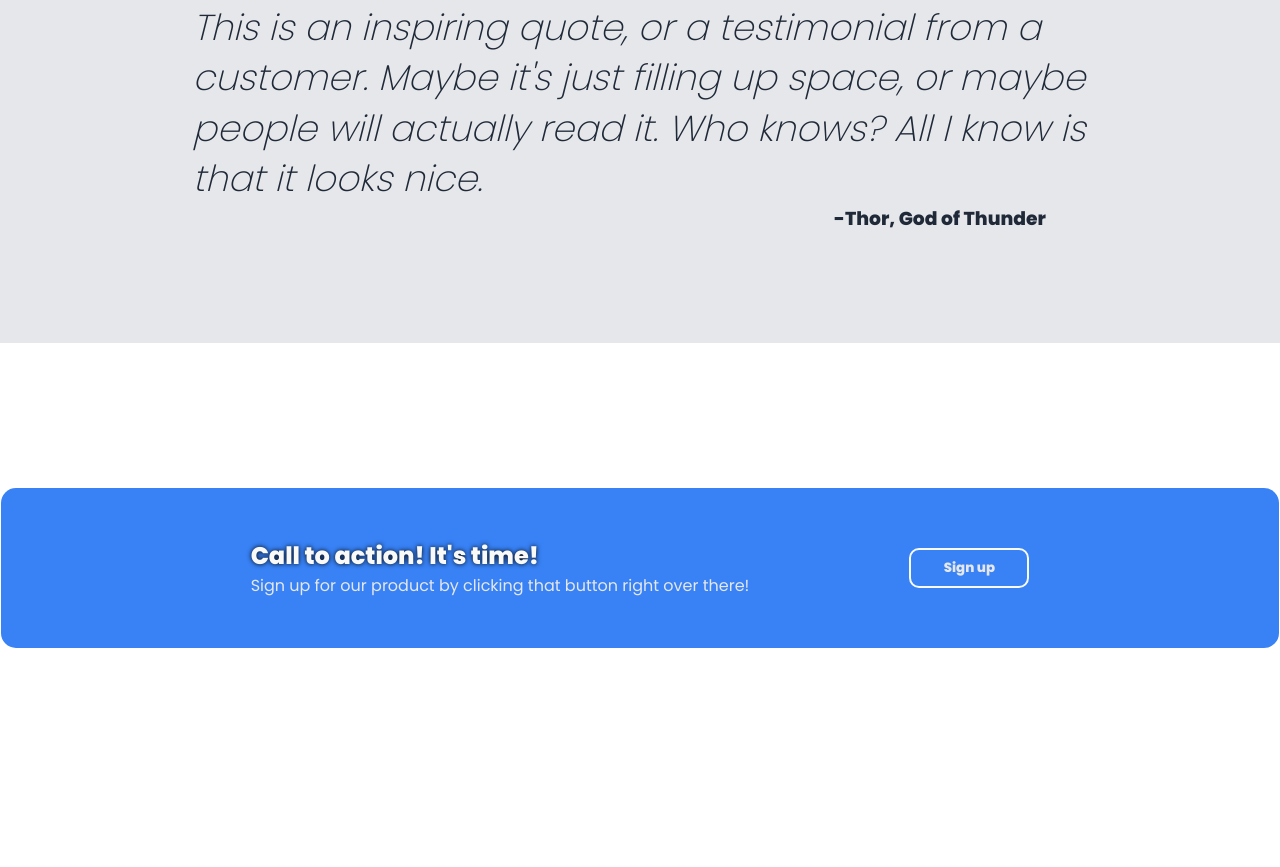
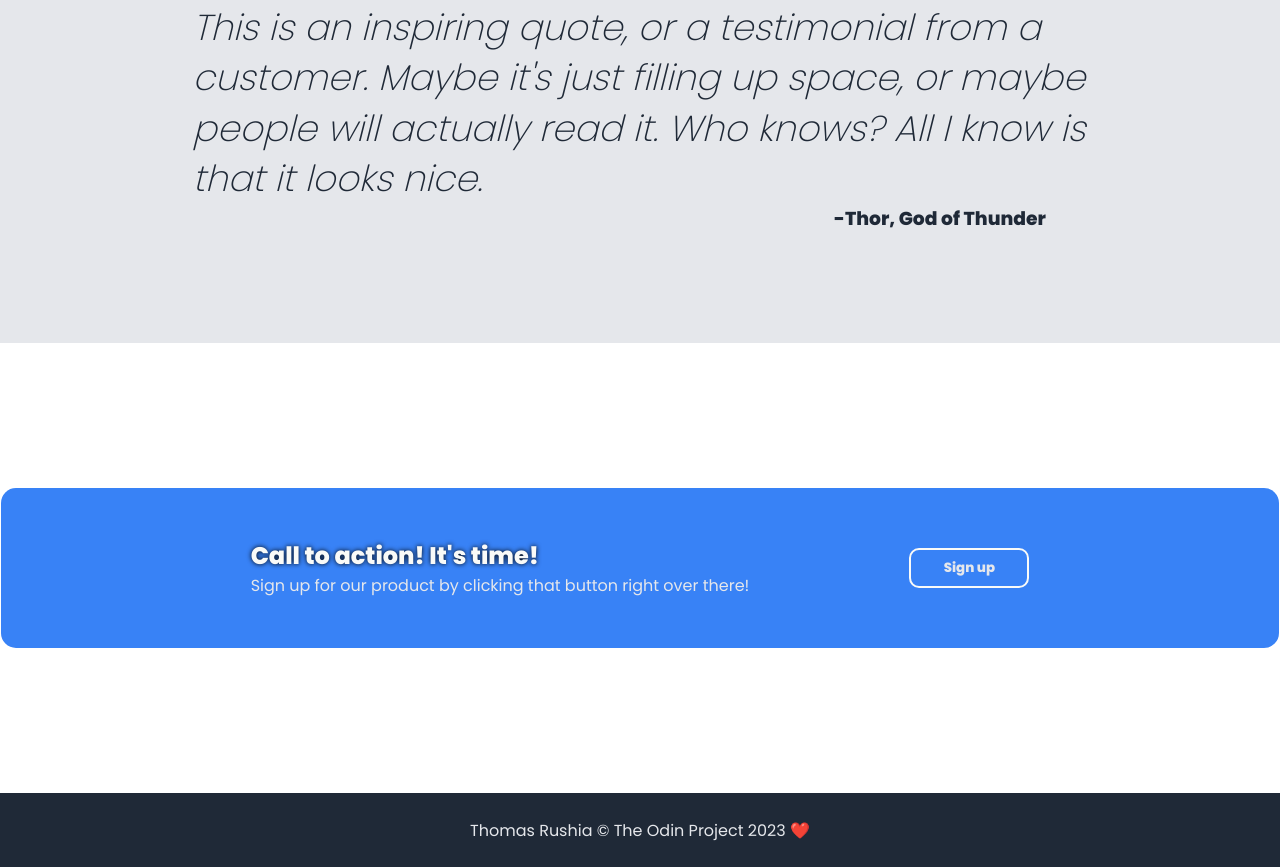
Before and after one commit to t-rushia/odin-landingpage, a plain HTML site: page index.html in a window 1280 px wide. Shown: the part 1081-1948 px from the top of the page. Before the commit the page ends 1874 px from the top, so only its background shows below. Drawn offline with Linux system fonts and the light colour scheme.

Commit message:
Added footer with link to TOP home page

```diff
--- a/index.html
+++ b/index.html
@@ -78,5 +78,16 @@
         <button>Sign up</button>
       </div>
     </div>
+
+    <!--FOOTER-->
+    <div class="footer">
+      <p>
+        Thomas Rushia &copy;
+        <a href="https://www.theodinproject.com/dashboard" target="_blank"
+          >The Odin Project</a
+        >
+        2023 ❤️
+      </p>
+    </div>
   </body>
 </html>
--- a/style.css
+++ b/style.css
@@ -205,3 +205,12 @@ button:hover {
 .call-text p {
   color: #e5e7eb;
 }
+
+.footer {
+  height: 74px;
+  display: flex;
+  justify-content: center;
+  align-items: center;
+  background: #1f2937;
+  color: #e5e7eb;
+}
```
